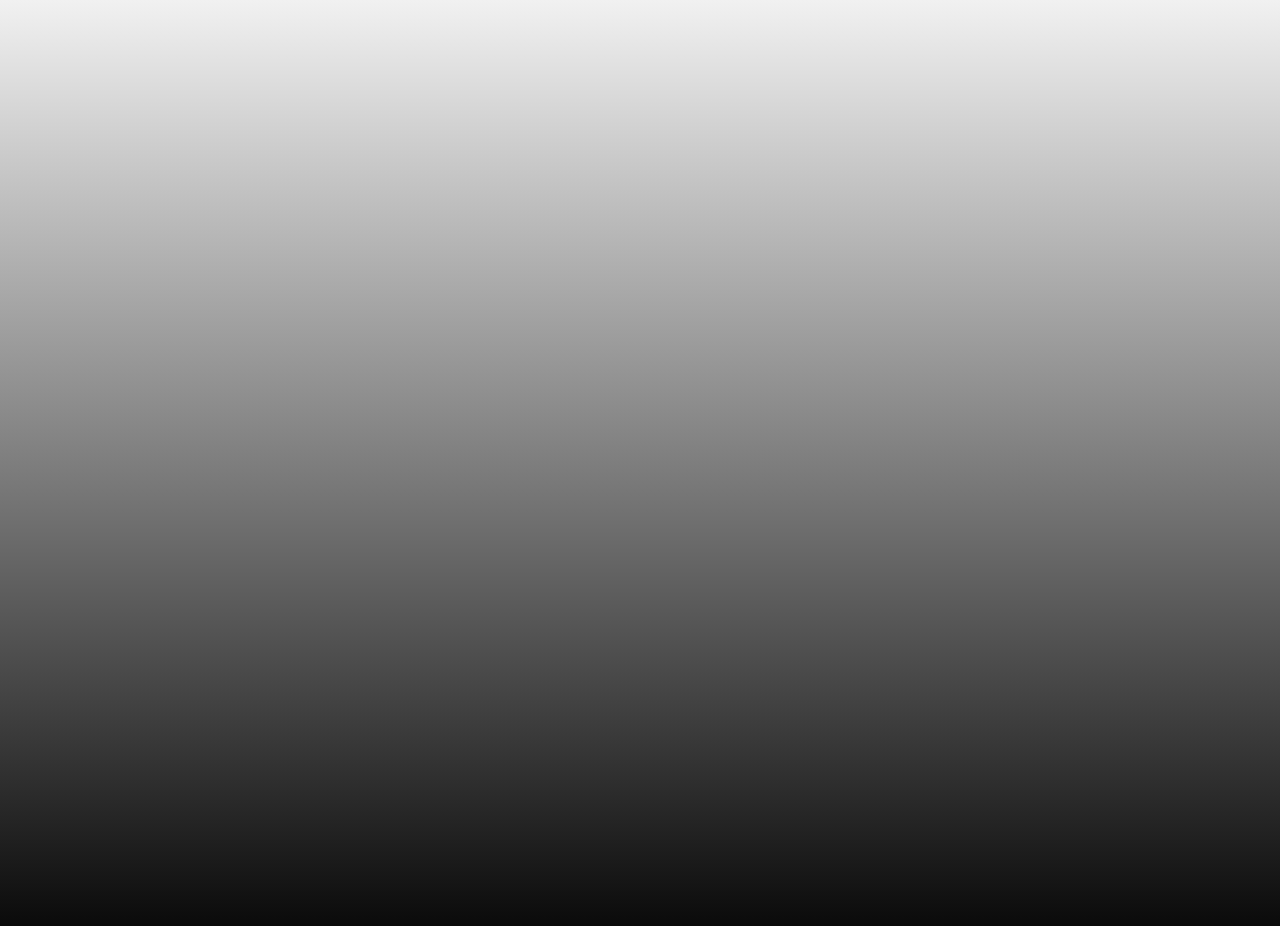
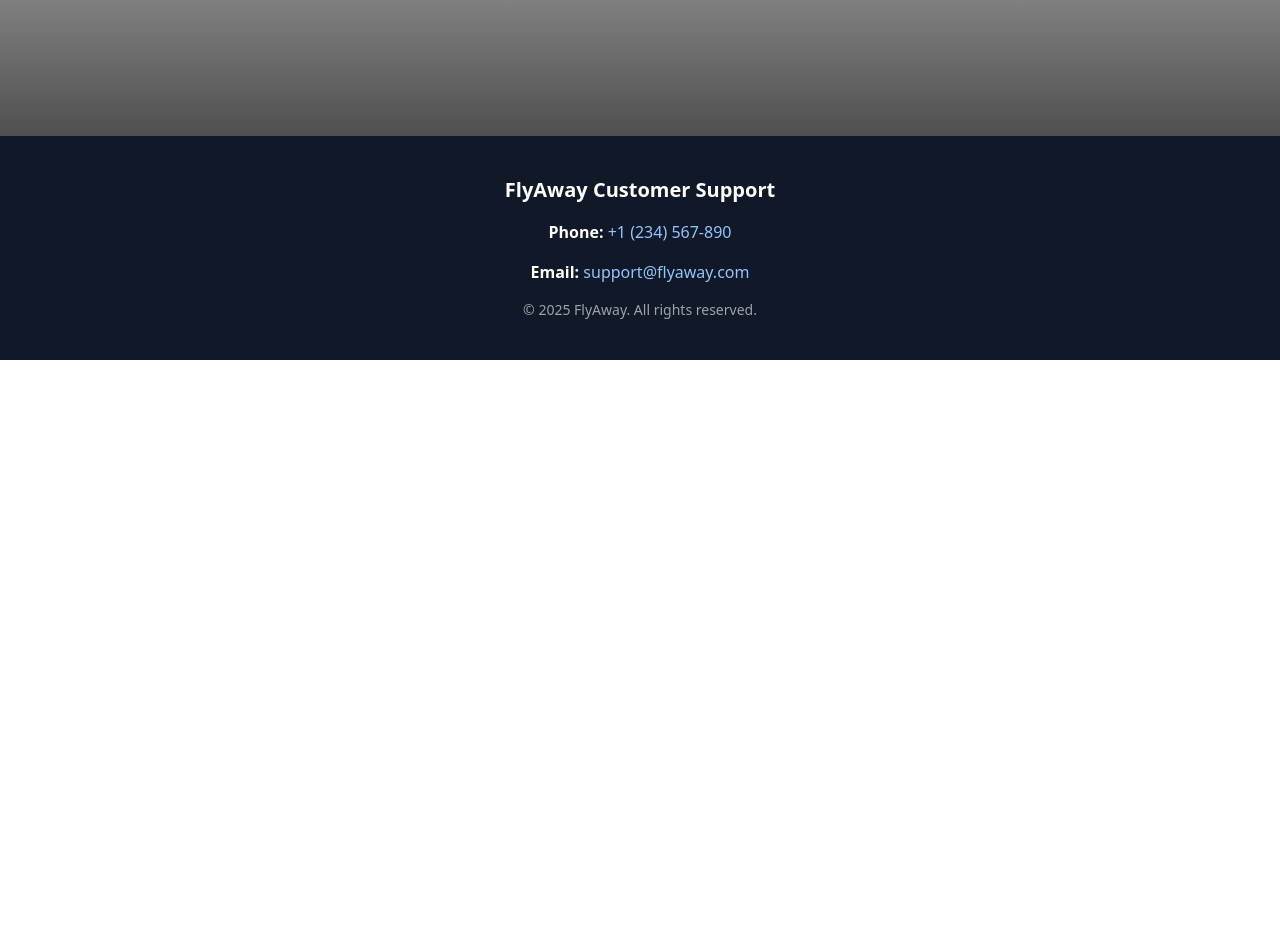
Before and after one commit to ssulochanaherath/flyaway_frontend, a React (Vite) app: page /dashboard in a window 1280 px wide. Shown: the part 1080-2006 px from the top of the page. After the commit the page ends 1440 px from the top, so only its background shows below. Built offline with nearby package versions, Linux system fonts and the light colour scheme.

Commit message:
updated footer section in dashboard

```diff
--- a/src/pages/Dashboard.tsx
+++ b/src/pages/Dashboard.tsx
@@ -160,7 +160,21 @@
             </div>
 
             {/* Spacer */}
-            <div className="h-[130vh]" />
+            <div className="h-[10vh]" />
+
+            {/* Footer Contact Section */}
+            <footer className="relative z-10 mt-32 bg-gray-900 text-white text-center py-10 px-4">
+                <div className="max-w-4xl mx-auto space-y-4">
+                    <h2 className="text-xl font-semibold">FlyAway Customer Support</h2>
+                    <p>
+                        <strong>Phone:</strong> <a href="tel:+1234567890" className="text-blue-300 hover:underline">+1 (234) 567-890</a>
+                    </p>
+                    <p>
+                        <strong>Email:</strong> <a href="mailto:support@flyaway.com" className="text-blue-300 hover:underline">support@flyaway.com</a>
+                    </p>
+                    <p className="text-sm text-gray-400 mt-4">© {new Date().getFullYear()} FlyAway. All rights reserved.</p>
+                </div>
+            </footer>
         </div>
     );
 };
```
